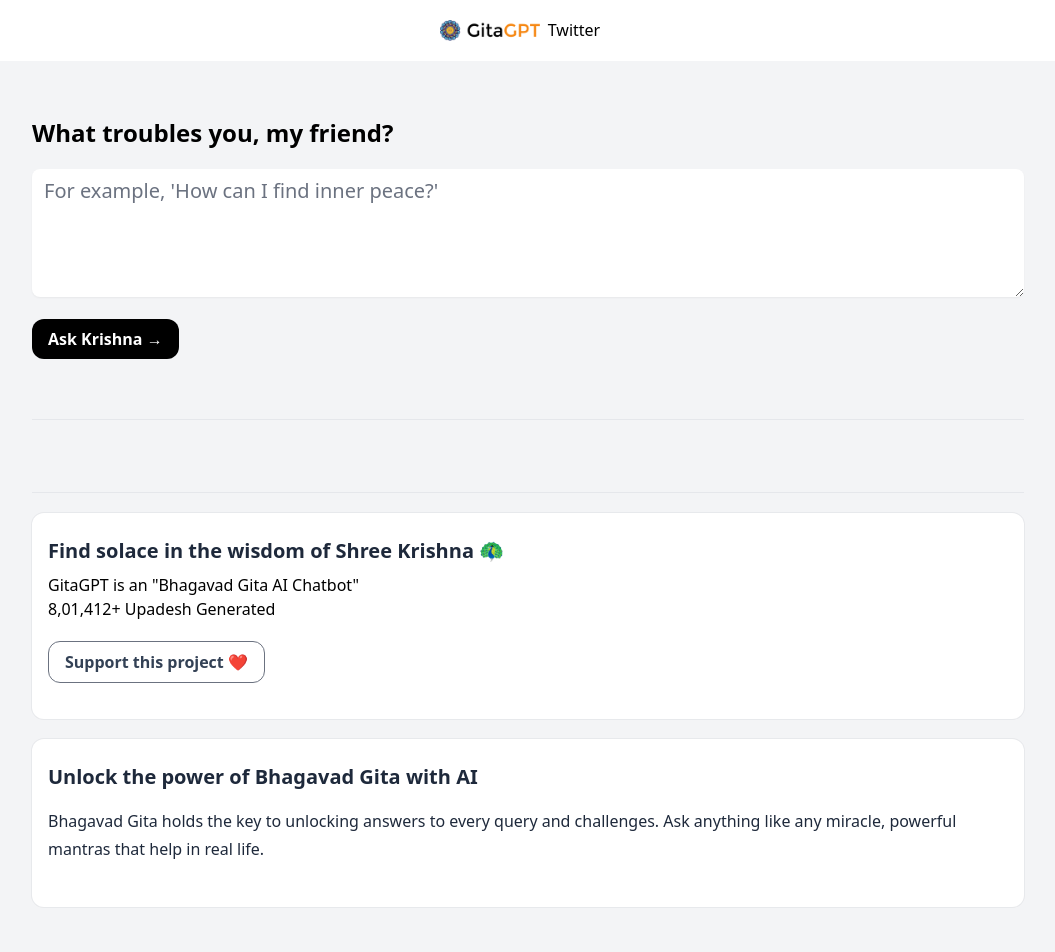
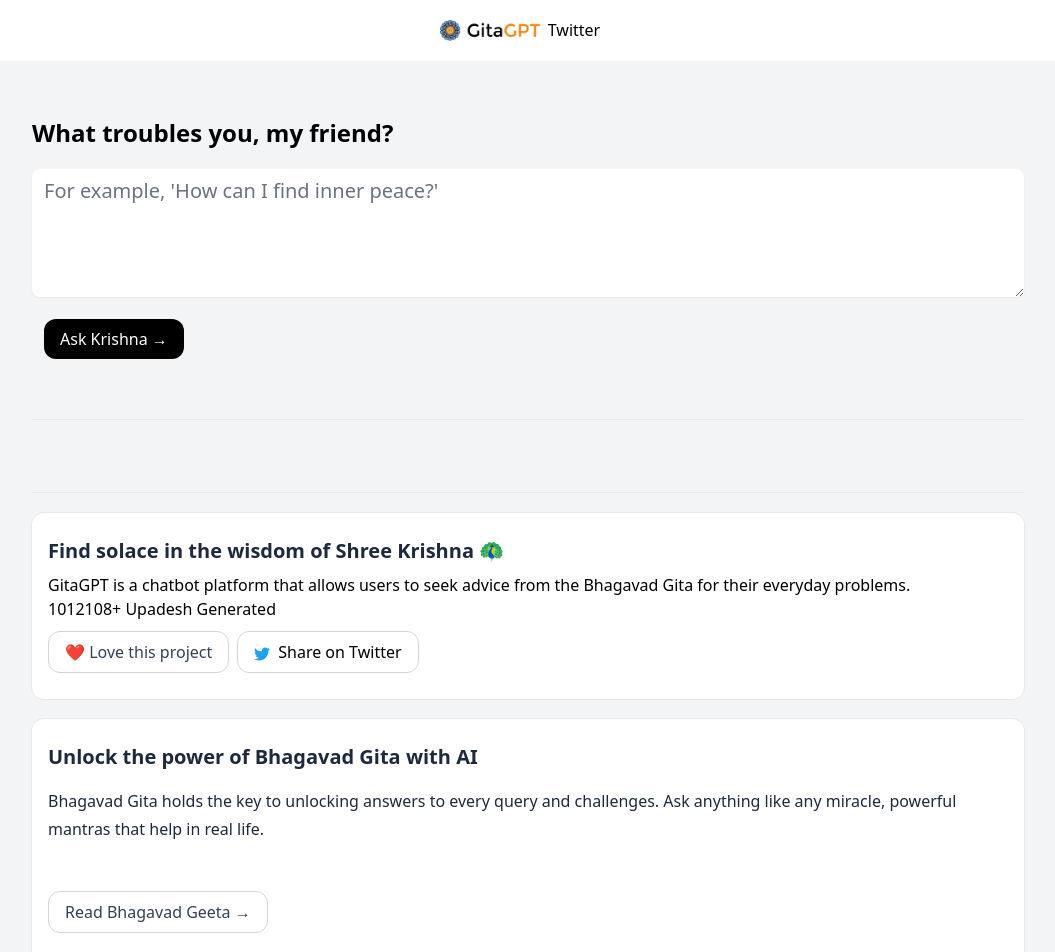
Before and after one commit to vxsahu/gitagpt, a Next.js app: page / in a window 1280 px wide. Shown: the top 952 px of the page, without its empty margins (112-1167 px from the left). Built offline with nearby package versions, Linux system fonts and the light colour scheme.

Commit message:
Update index.tsx

```diff
--- a/pages/index.tsx
+++ b/pages/index.tsx
@@ -106,11 +106,9 @@ const Home: NextPage = () => {
       <Header />
       <main className="max-w-5xl innerbox flex flex-1 w-full flex-col p-4">
         <div className="max-xl w-full my-10">
+        <p className="sm:text-2xl text-xl font-bold">
+            What troubles you, my friend?</p>
           <div className="space-x-3">
-            <p className="sm:text-2xl text-xl font-bold">
-            What troubles you, my friend?</p>
-          </div>
-
           <textarea
             value={gita}
             onChange={(e) => setGita(e.target.value)}
@@ -127,7 +125,7 @@ const Home: NextPage = () => {
           />
           {!loading && (
             <button
-              className="bg-black rounded-xl text-white font-bold px-4 py-2 sm:mt-4 mt-5 hover:bg-black/80 w-half inline-block flex-wrap flex"
+              className="bg-black rounded-xl text-white font-base px-4 py-2 sm:mt-4 mt-5 hover:bg-black/80 w-half inline-block flex-wrap flex"
               onClick={(e) => generateGita(e)}
             >
               Ask Krishna &rarr;
@@ -141,6 +139,7 @@ const Home: NextPage = () => {
               <LoadingDots color="white" style="large" />
             </button>
           )}
+        </div>
         </div>
         <Toaster
           position="top-center"
@@ -175,7 +174,11 @@ const Home: NextPage = () => {
                               }}
                               key={generatedGita}
                             >
-                              <p className="font-normal	">{generatedGita} - Krishna</p>
+                              <p className="font-normal	">{generatedGita}</p>
+                              <a href="https://twitter.com/intent/tweet?text=https%3A//twitter.com/intent/tweet/?text=Gita%2520GPT%26url=https%253A%252F%252Fwww.gitagpt.in" target="_blank" className="text-[#1da1f2] font-medium text-sm px-5 py-2.5 text-center inline-flex items-center hover:opacity-80">
+              <svg className="w-4 h-4 mr-2 -ml-1" aria-hidden="true" focusable="false" data-prefix="fab" data-icon="twitter" role="img" xmlns="http://www.w3.org/2000/svg" viewBox="0 0 512 512"><path fill="currentColor" d="M459.4 151.7c.325 4.548 .325 9.097 .325 13.65 0 138.7-105.6 298.6-298.6 298.6-59.45 0-114.7-17.22-161.1-47.11 8.447 .974 16.57 1.299 25.34 1.299 49.06 0 94.21-16.57 130.3-44.83-46.13-.975-84.79-31.19-98.11-72.77 6.498 .974 12.99 1.624 19.82 1.624 9.421 0 18.84-1.3 27.61-3.573-48.08-9.747-84.14-51.98-84.14-102.1v-1.299c13.97 7.797 30.21 12.67 47.43 13.32-28.26-18.84-46.78-51.01-46.78-87.39 0-19.49 5.197-37.36 14.29-52.95 51.65 63.67 129.3 105.3 216.4 109.8-1.624-7.797-2.599-15.92-2.599-24.04 0-57.83 46.78-104.9 104.9-104.9 30.21 0 57.5 12.67 76.67 33.14 23.72-4.548 46.46-13.32 66.6-25.34-7.798 24.37-24.37 44.83-46.13 57.83 21.12-2.273 41.58-8.122 60.43-16.24-14.29 20.79-32.16 39.31-52.63 54.25z"></path></svg>
+              Share on Twitter
+            </a>
                             </div>
                         );
                       })}
@@ -189,13 +192,17 @@ const Home: NextPage = () => {
         <div className="max-xl w-full whitespace-pre-line break-words rounded-xl bg-white p-4 mb-5 ring-1 ring-slate-900/5">
         <h2 className="text-xl font-bold text-slate-800 mx-auto py-2">Find solace in the wisdom of
 Shree Krishna 🦚</h2>
-<p className="text-base font-light">GitaGPT is an "Bhagavad Gita AI Chatbot"</p>
-<p className="text-medium font-light">8,01,412+ Upadesh Generated</p>
+<p className="text-base font-light">GitaGPT is a chatbot platform that allows users to seek advice from the Bhagavad Gita for their everyday problems.</p>
+<p className="text-medium font-light"> <span id="countUp" data-count-to="1012108" className="text-bold">1012108</span>+ Upadesh Generated</p>
               <a
-              className="inline-block flex-warp w-half rounded-xl border border-gray-500 bg-white px-4 py-2 font-bold text-slate-700 transition-colors hover:bg-gray-100 my-5"
+              className="inline-block flex-warp w-half rounded-xl mr-2 border border-gray-300 bg-white px-4 py-2 text-slate-700 transition-colors hover:bg-gray-100 my-2.5"
               href="https://www.sahu4you.com/gita-gpt/" target="_blank" rel="noopener noreferrer"
               >
-              <p>Support this project ❤️</p>
+              ❤️ Love this project
+            </a>
+            <a href="https://twitter.com/intent/tweet/?text=Teach%20Anything&url=https%3A%2F%2Fwww.teach-anything.com" target="_blank" className="inline-block rounded-xl border border-gray-300 bg-white px-4 py-2 w-half font-base transition-colors hover:bg-gray-100 my-2.5 hover:opacity-80">
+              <svg className="text-[#1da1f2] w-4 h-4 mr-2 inline-block" aria-hidden="true" focusable="false" data-prefix="fab" data-icon="twitter" role="img" xmlns="http://www.w3.org/2000/svg" viewBox="0 0 512 512"><path fill="currentColor" d="M459.4 151.7c.325 4.548 .325 9.097 .325 13.65 0 138.7-105.6 298.6-298.6 298.6-59.45 0-114.7-17.22-161.1-47.11 8.447 .974 16.57 1.299 25.34 1.299 49.06 0 94.21-16.57 130.3-44.83-46.13-.975-84.79-31.19-98.11-72.77 6.498 .974 12.99 1.624 19.82 1.624 9.421 0 18.84-1.3 27.61-3.573-48.08-9.747-84.14-51.98-84.14-102.1v-1.299c13.97 7.797 30.21 12.67 47.43 13.32-28.26-18.84-46.78-51.01-46.78-87.39 0-19.49 5.197-37.36 14.29-52.95 51.65 63.67 129.3 105.3 216.4 109.8-1.624-7.797-2.599-15.92-2.599-24.04 0-57.83 46.78-104.9 104.9-104.9 30.21 0 57.5 12.67 76.67 33.14 23.72-4.548 46.46-13.32 66.6-25.34-7.798 24.37-24.37 44.83-46.13 57.83 21.12-2.273 41.58-8.122 60.43-16.24-14.29 20.79-32.16 39.31-52.63 54.25z"></path></svg>
+              Share on Twitter
             </a>
 
 </div>
@@ -205,9 +212,12 @@ Shree Krishna 🦚</h2>
         </h2>
         <p className="mb-5 space-y-4 leading-7 text-slate-800 text-medium py-2">
               Bhagavad Gita holds the key to unlocking answers to every query and challenges. Ask anything like any miracle, powerful mantras that help in real life.</p>
-          <p className="text-slate-700">
-
-            </p>
+              <a
+              className="inline-block flex-warp w-half rounded-xl mr-2 border border-gray-300 bg-white px-4 py-2 text-slate-700 transition-colors hover:bg-gray-100 my-5"
+              href="https://www.sahu4you.com/bhagavad_gita/" target="_blank" rel="noopener noreferrer"
+              >
+              Read Bhagavad Geeta  &rarr;
+            </a>
 </div>
       </main>
       <Footer />
```
